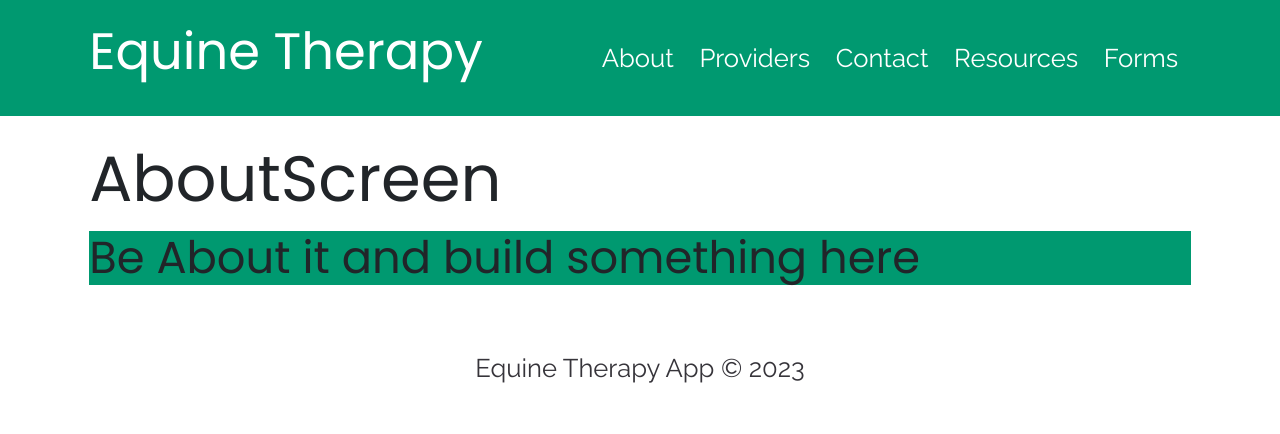
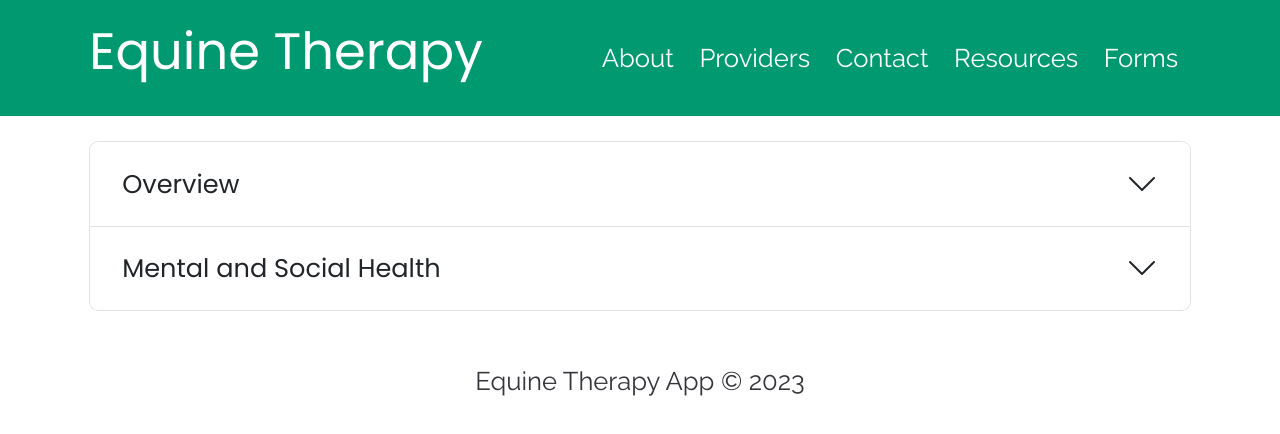
Before and after one commit to nekablair/Team-Alpha-Vets-Hackathon, a React (Create React App) app in the folder frontend/: page /about in a window 1280 px wide. Shown: the top 434 px of the page. Built offline with nearby package versions, Linux system fonts and the light colour scheme; what google-maps-react would draw is missing.

Commit message:
Added accordian with two descriptions

```diff
--- a/frontend/src/screens/AboutScreen.jsx
+++ b/frontend/src/screens/AboutScreen.jsx
@@ -1,10 +1,31 @@
 import React from 'react';
+import Accordion from 'react-bootstrap/Accordion'
 
 const AboutScreen = () => {
   return (
     <>
-      <h1>AboutScreen</h1>
-      <h3 className=' bg-primary'>Be About it and build something here</h3>
+    <Accordion>
+      <Accordion.Item eventKey="0">
+        <Accordion.Header>Overview</Accordion.Header>
+        <Accordion.Body>
+          <h5>Equine therapy, also known as horse therapy or hippotherapy, is a therapeutic approach that involves interactions between individuals and horses to address various physical, emotional, and psychological challenges. The benefits of equine therapy are wide-ranging and can positively impact people of all ages and abilities.</h5>
+          <br />
+          <h5>Physically, equine therapy promotes balance, coordination, and strength. Horseback riding requires riders to engage their core muscles, improve posture, and develop fine motor skills. The rhythmic and three-dimensional movement of a horse's gait mimics the human walking pattern, which can help individuals with physical disabilities or injuries improve their motor skills and overall physical functioning.</h5>
+        </Accordion.Body>
+      </Accordion.Item>
+
+      <Accordion.Item eventKey="1">
+        <Accordion.Header>Mental and Social Health</Accordion.Header>
+        <Accordion.Body>
+          <h5>Emotionally and psychologically, equine therapy provides a unique and powerful connection between humans and animals. Interacting with horses can foster a sense of empathy, trust, and emotional regulation. Horses are highly intuitive animals and can sense and respond to human emotions, providing immediate and honest feedback. This interaction can enhance self-awareness, build self-esteem, and improve emotional well-being.</h5>
+          <br />
+          <h5>Equine therapy also offers psychological benefits, especially for individuals struggling with mental health conditions such as anxiety, depression, PTSD, or autism spectrum disorders. The presence of horses in a calm and non-judgmental environment can reduce stress and anxiety, improve mood, and increase overall psychological resilience. The repetitive and structured nature of working with horses can also enhance focus, attention, and concentration.</h5>
+        </Accordion.Body>
+
+      </Accordion.Item>
+
+
+    </Accordion>
     </>
   );
 };
```
